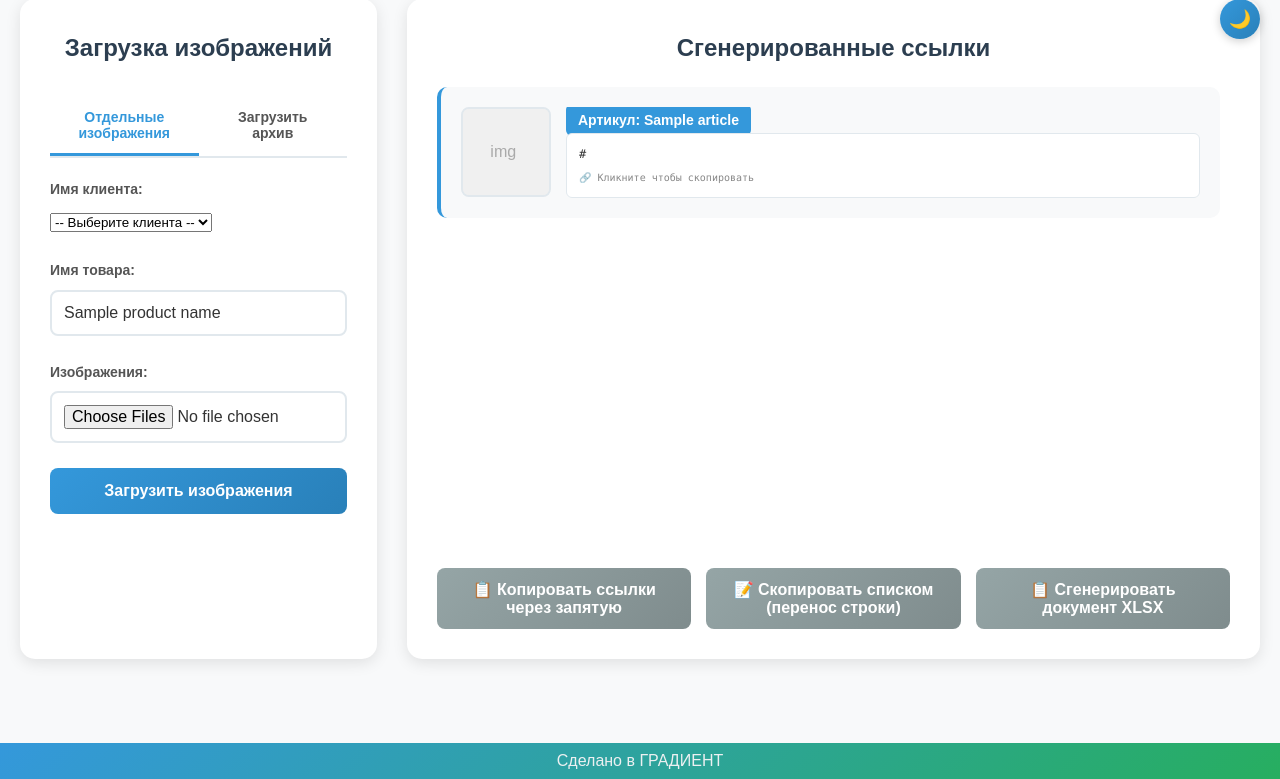
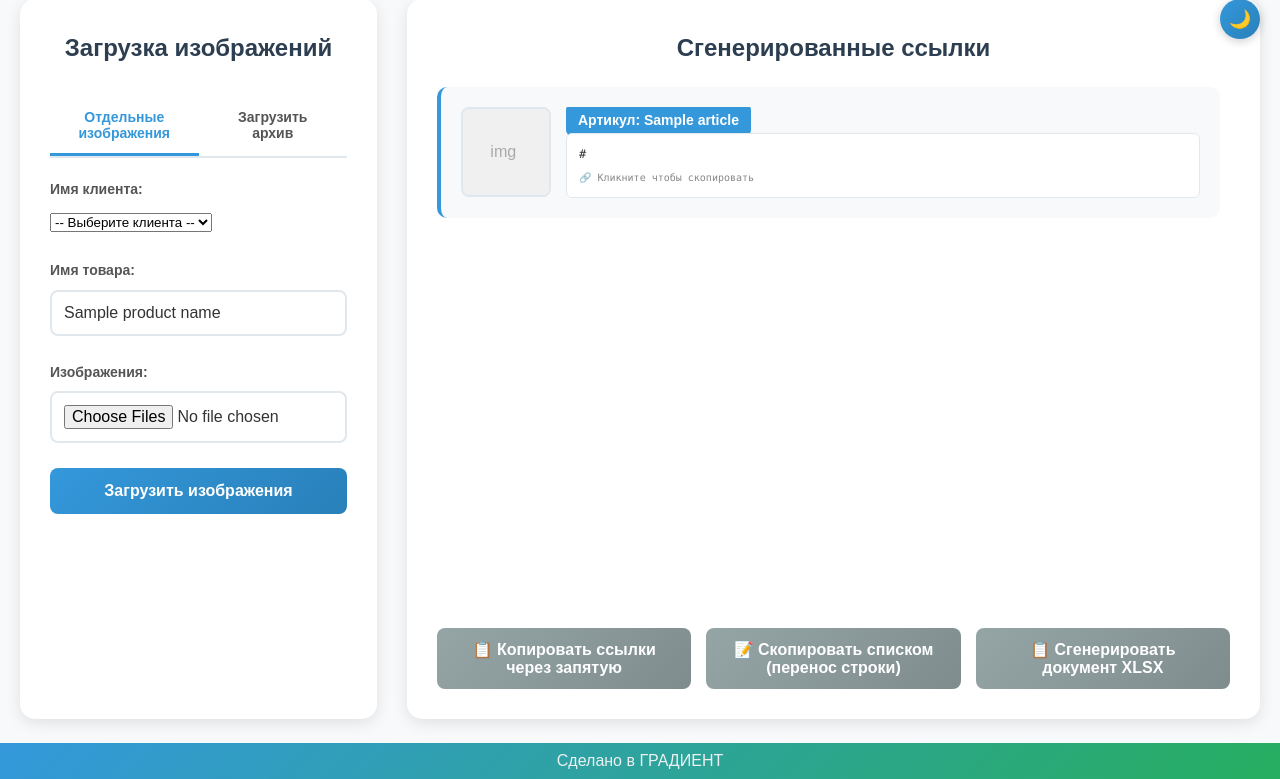
Before and after one commit to v0van4eg/Linkgenerator, a Flask app: template templates/index.html in a window 1280 px wide. Shown: the part 21-800 px from the top of the page. Run offline with Flask 3, Linux system fonts and the light colour scheme; the template is opened without the code that fills it: most values are stand-ins (such as "Sample title", 1, 10 or a date in 2020).

Commit message:
Добавлен Шаблон ЯндексМаркет растянут контейнер

```diff
--- a/app.py
+++ b/app.py
@@ -17,6 +17,7 @@ from generators import GeneratorFactory
 app = Flask(__name__)
 app.config.from_object(Config)
 
+RESULTS_FOLDER = 'results'
 
 def safe_folder_name(name: str) -> str:
     """Преобразует строку в безопасное имя папки"""
--- a/static/style.css
+++ b/static/style.css
@@ -119,7 +119,7 @@ body {
     width: 100%;
     max-width: 100%;
     margin: 0 auto;
-    height: calc(100vh - 140px);
+    height: calc(100vh - 80px);
     min-height: 500px;
 }
 
```
